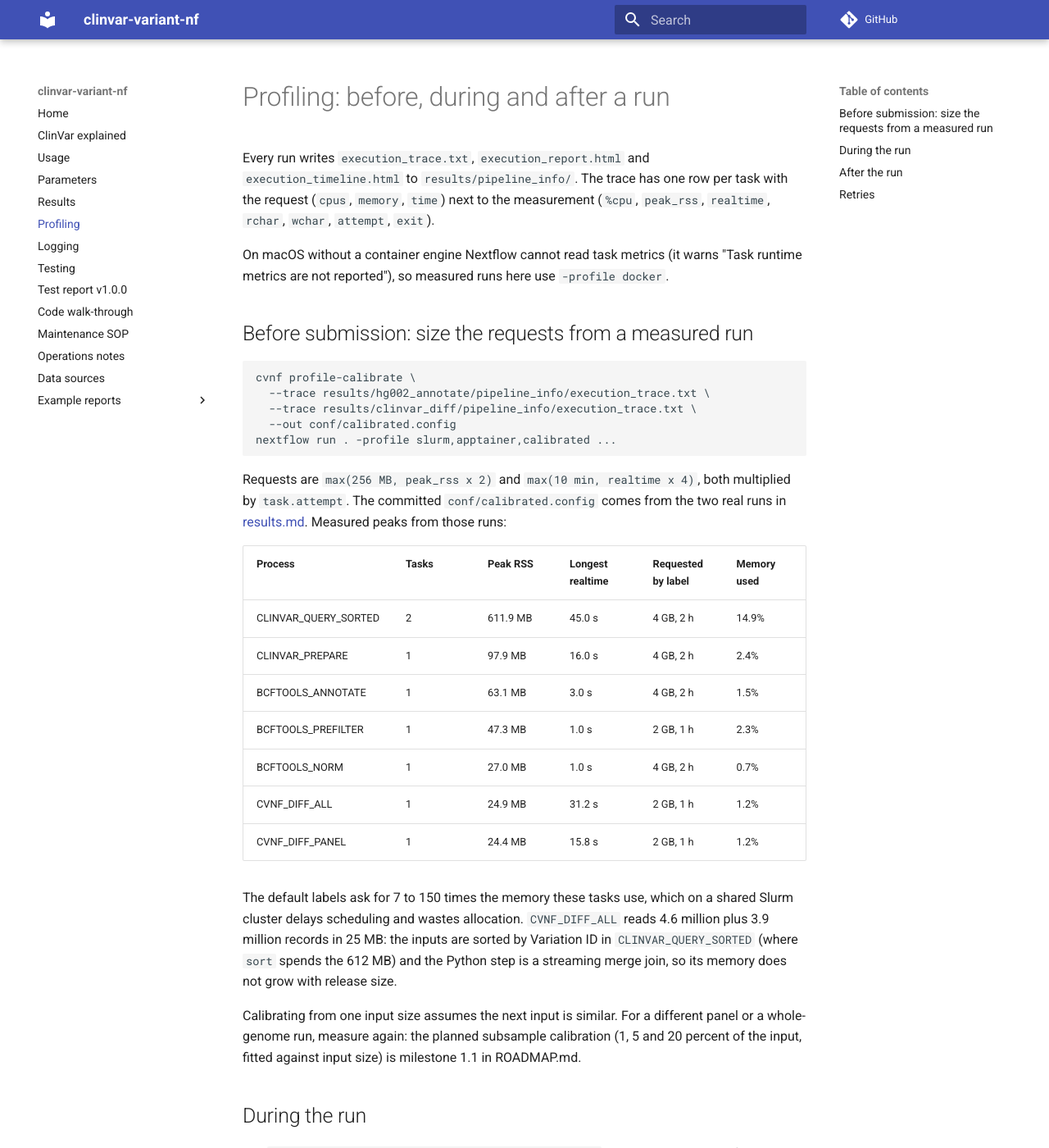
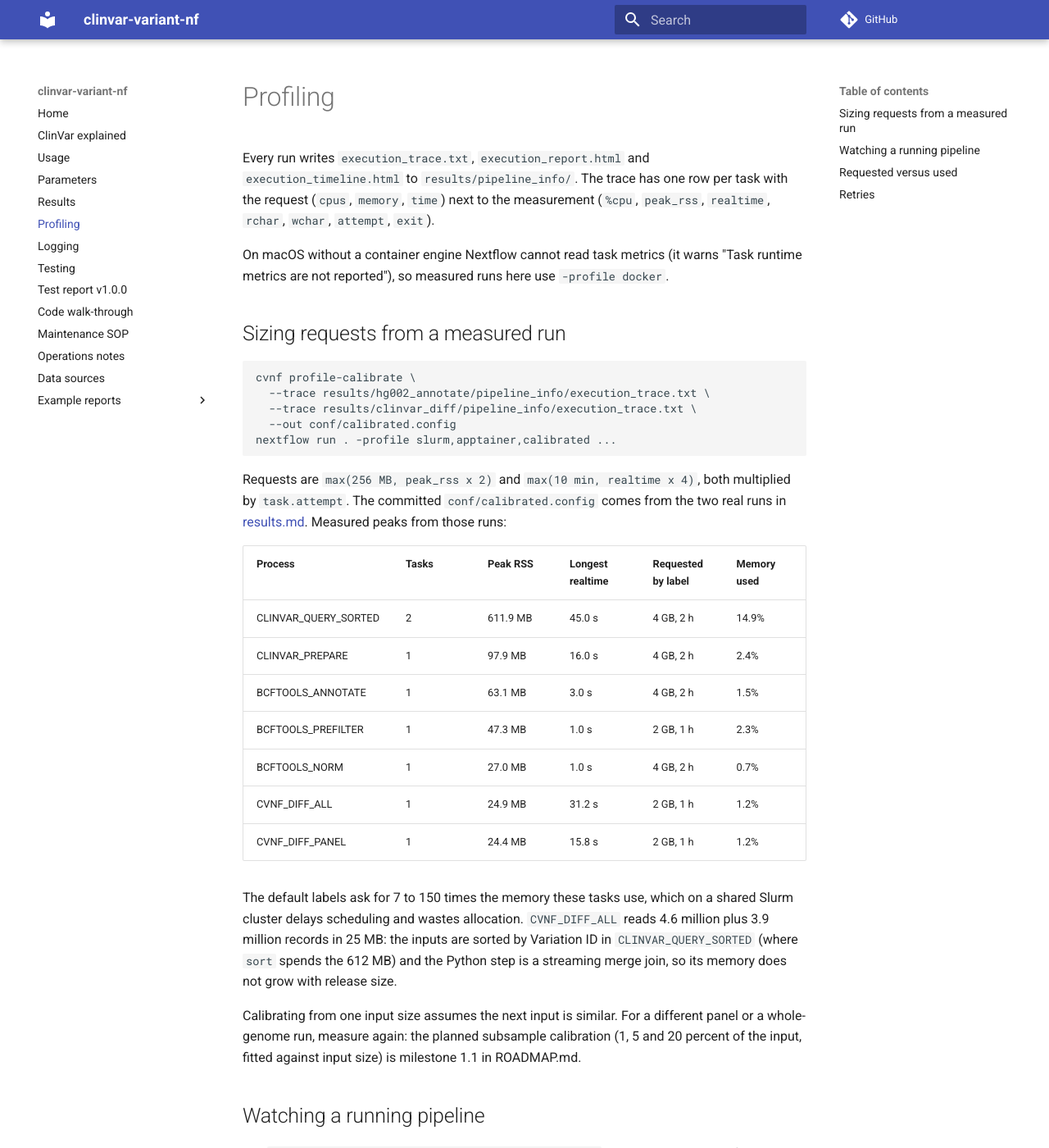
Before and after one commit to Daneshpajouh/clinvar-delta, an MkDocs documentation site: the page built from docs/profiling.md, in a window 1280 px wide and 1400 px high. Shown: the whole window at 82% size. Built offline with MkDocs 1.6.1 and Material for MkDocs 9.7.7, drawn with Linux system fonts in a browser that asks for light colours; comment, search, counter and statistics services are not loaded; some of the changed text lies outside the part shown.

````diff
--- a/docs/logging.md
+++ b/docs/logging.md
@@ -3,7 +3,7 @@
 Examples are from `nextflow run . -profile test -ansi-log false --outdir results_test2`
 on 2026-10-19.
 
-## Before
+## Run manifest
 
 `pipeline_info/run_manifest.json` is written by the first task to start (CVNF_MANIFEST
 needs only the input list): SHA-256 and size of every input, all parameters, the git
@@ -16,7 +16,7 @@ commit, the Nextflow version, the run start time and the container image per too
 "inputs": {"clinvar_20261011.subset.vcf.gz": {"bytes": 644594, "sha256": "..."}}
 ```
 
-## During
+## Task logs and progress
 
 - `-ansi-log false` prints one line per task as it is submitted, for example
   `[PROCESS 27/339e47] ANNOTATE:CVNF_REPORT (SYNTH01)`.
@@ -36,7 +36,7 @@ commit, the Nextflow version, the run start time and the container image per too
 {"command": "filter", "error": "line 4: expected 8+ tab-separated columns with a numeric POS", "event": "failed", "inputs": ["tests/data/mock/malformed.vcf", ...], "level": "error", ...}
 ```
 
-## After
+## Run summary
 
 The workflow's `onComplete` handler writes `pipeline_info/run_summary.json` after success
 and after failure: status, start and end time, duration, task counts (succeeded, cached,
--- a/docs/profiling.md
+++ b/docs/profiling.md
@@ -1,4 +1,4 @@
-# Profiling: before, during and after a run
+# Profiling
 
 Every run writes `execution_trace.txt`, `execution_report.html` and
 `execution_timeline.html` to `results/pipeline_info/`. The trace has one row per task with
@@ -8,7 +8,7 @@ the request (`cpus`, `memory`, `time`) next to the measurement (`%cpu`, `peak_rs
 On macOS without a container engine Nextflow cannot read task metrics (it warns "Task
 runtime metrics are not reported"), so measured runs here use `-profile docker`.
 
-## Before submission: size the requests from a measured run
+## Sizing requests from a measured run
 
 ```bash
 cvnf profile-calibrate \
@@ -41,7 +41,7 @@ Calibrating from one input size assumes the next input is similar. For a differe
 a whole-genome run, measure again: the planned subsample calibration (1, 5 and 20 percent
 of the input, fitted against input size) is milestone 1.1 in ROADMAP.md.
 
-## During the run
+## Watching a running pipeline
 
 - `tail -f results/pipeline_info/execution_trace.txt` shows each task as it finishes,
   with its peak RSS and exit code.
@@ -50,7 +50,7 @@ of the input, fitted against input size) is milestone 1.1 in ROADMAP.md.
 - For a running job, `sstat -j <jobid>.batch --format=JobID,MaxRSS,AveCPU` gives the live
   peak memory of the batch step.
 
-## After the run
+## Requested versus used
 
 ```bash
 cvnf profile-usage --trace results/pipeline_info/execution_trace.txt \
````
Also changed, not shown: README.md (+14 -11 lines), ROADMAP.md (+24 -21 lines), docs/code_walkthrough.md (+6 -4 lines), docs/explainer.md (+5 -5 lines).
